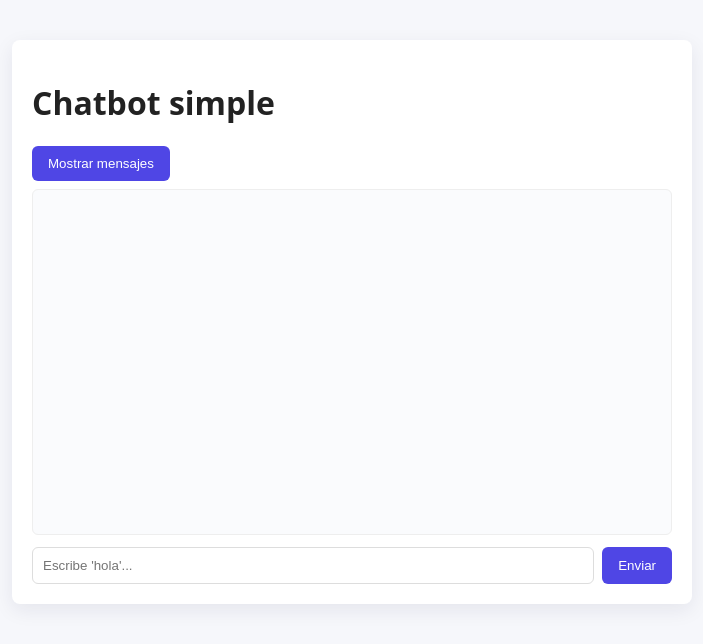
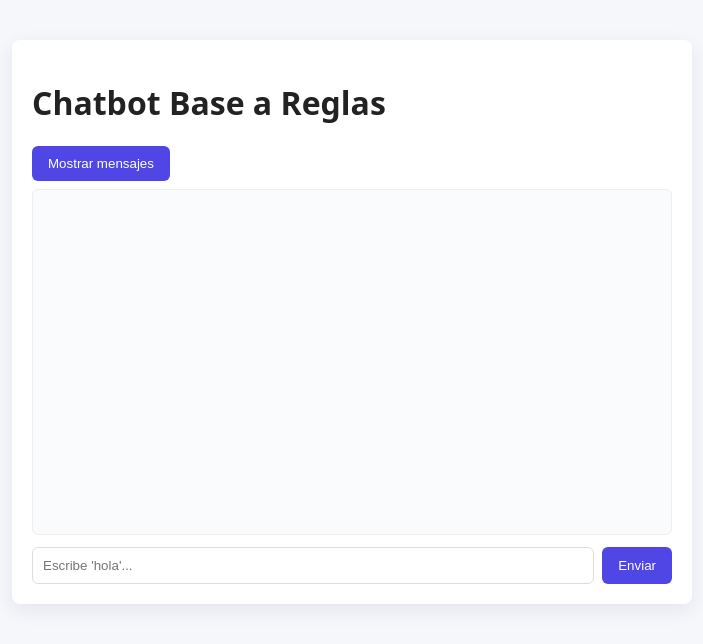
Before and after one commit to Farreto06/Computaci-n-Emergente, a Flask app: page / in a window 1280 px wide. Shown: the top 644 px of the page, without its empty margins (288-991 px from the left). Run offline with Flask 3, Linux system fonts and the light colour scheme.

Commit message:
update chatbot base a regla index.html

```diff
--- a/Unidad I y II/Chatbot base a Reglas/templates/index.html
+++ b/Unidad I y II/Chatbot base a Reglas/templates/index.html
@@ -8,7 +8,7 @@
   </head>
   <body>
     <main class="chat-container">
-      <h1>Chatbot simple</h1>
+      <h1>Chatbot Base a Reglas</h1>
       <div style="display:flex;gap:8px;align-items:center;margin-bottom:8px;">
         <button id="show-messages">Mostrar mensajes</button>
         <div id="available-messages" style="font-size:0.9em;color:#444"></div>
```
